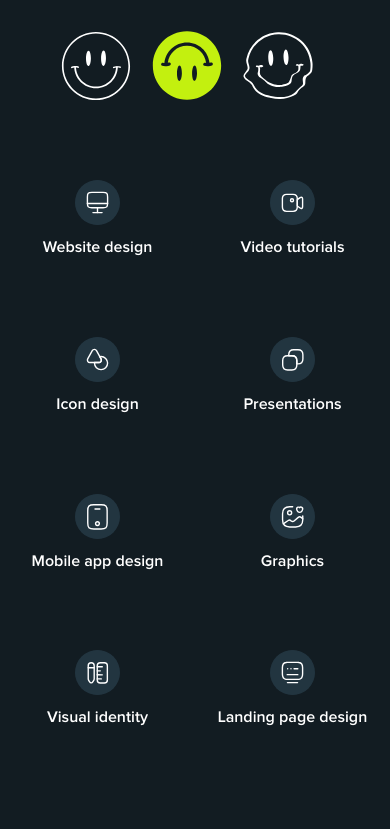
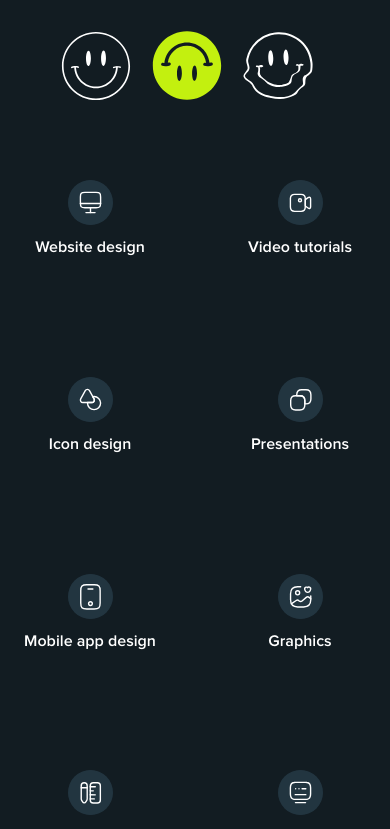
Before and after one commit to olenakorol1708/my-react-app, a React (Vite) app: page / in a window 390 px wide. Shown: the part 4354-5183 px from the top of the page. Built offline with nearby package versions, Linux system fonts and the light colour scheme.

Commit message:
Work with style

```diff
--- a/src/Components/TasksCovered/style.scss
+++ b/src/Components/TasksCovered/style.scss
@@ -25,7 +25,6 @@
             @media (max-width: map-get($breakpoints, phone)) {
                 font-size: 30px;
             }
-
 
 
             .title-task-word {
@@ -114,14 +113,24 @@
             justify-content: center;
 
 
-            >.icon-list {
+            .icon-list {
                 display: flex;
+                flex-wrap: wrap;
                 flex: 1 1 calc(25% - 65px);
                 max-width: calc(25% - 65px);
                 flex-direction: column;
                 margin-top: 72px;
                 text-align: center;
                 list-style: none;
+
+
+                @media (max-width: 1024px) {
+                    flex: 1 1 calc(50% - 30px);
+                    max-width: calc(50% - 30px);
+                }
+
+            }
+        }
 
         .icon-img {
             width: 64px;
@@ -160,23 +169,3 @@
         }
     }
 }
-
-        @media (max-width: map-get($breakpoints, tablet)) {
-            .icon-grid>.icon-list {
-                flex: 1 1 calc(25% - 15px);
-                max-width: calc(25% - 15px);
-            }
-        }
-
-        @media (max-width: map-get($breakpoints, phone)) {
-            .icon-grid {
-                gap: 5px;
-            }
-
-            .icon-grid>.icon-list {
-                flex: 1 1 calc(50% - 5px);
-                max-width: calc(50% - 5px);
-            }
-        }
-    }
-}
```
Lines whose indentation alone changed are shown as unchanged.
